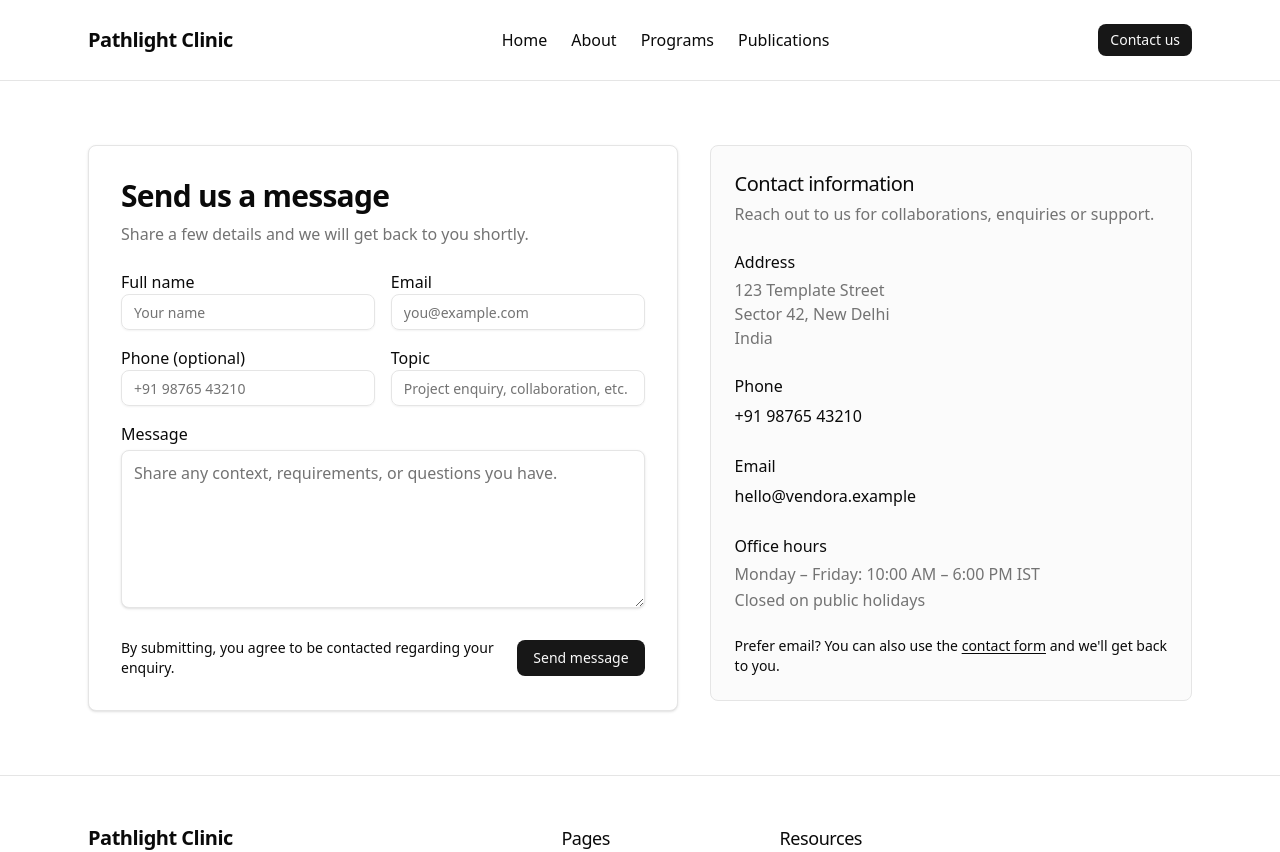
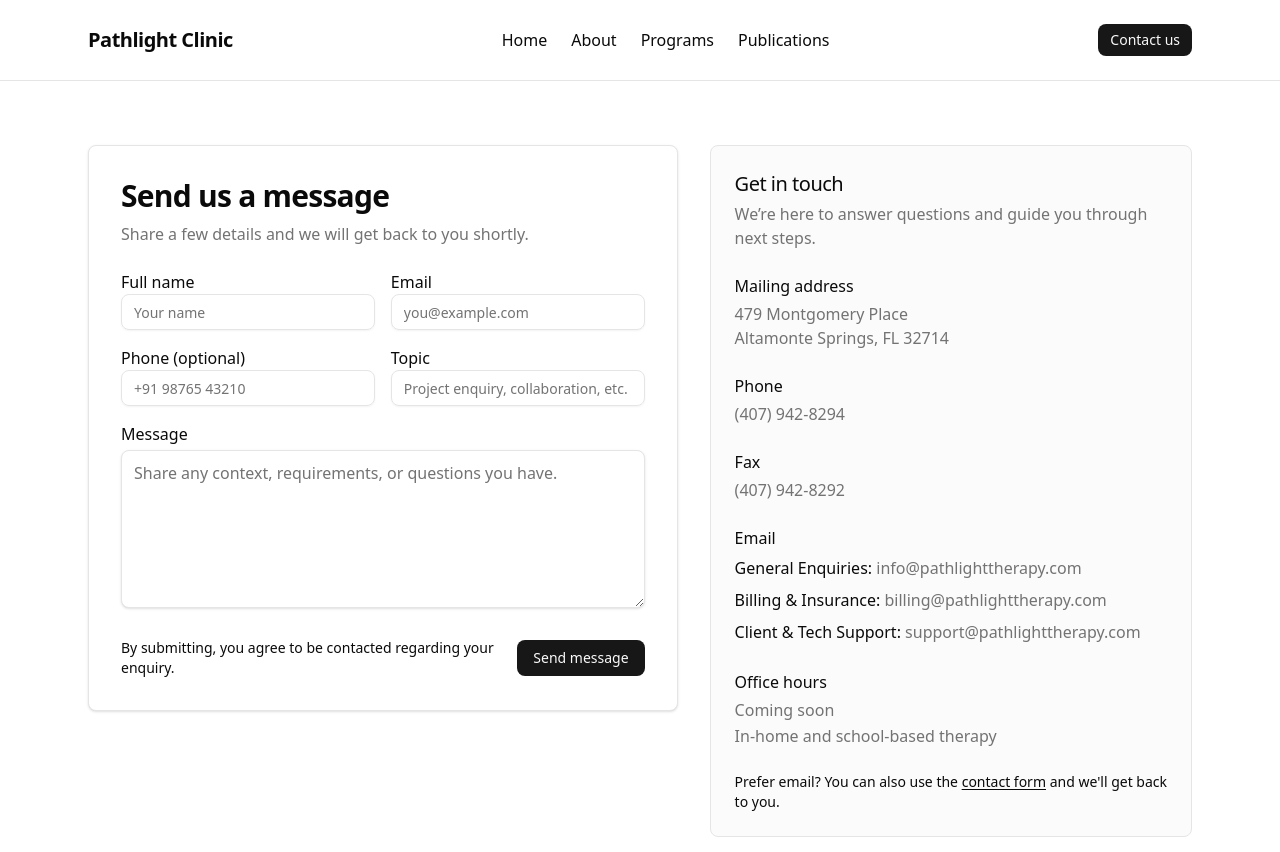
Before and after one commit to aryangulati2k3/pathlight-frontend, a Next.js app: page /contact in a window 1280 px wide. Shown: the top 852 px of the page. Built offline with nearby package versions, Linux system fonts and the light colour scheme.

Commit message:
Updated contact us page to support requested data from client

```diff
--- a/src/app/contact/page.tsx
+++ b/src/app/contact/page.tsx
@@ -4,9 +4,9 @@ import { ContactInfoPanel } from "@/components/contact/contact-info-panel";
 import { Section } from "@/components/layout/section";
 
 export const metadata = {
-  title: "Contact – Vendora Template",
+  title: "Contact – Pathlight Clinic",
   description:
-    "Get in touch about projects, collaborations, or enquiries related to the Vendora Next.js template.",
+    "Contact Pathlight Clinic for ABA therapy enquiries, insurance questions, and client support.",
 };
 
 export default function ContactPage() {
@@ -17,10 +17,26 @@ export default function ContactPage() {
           <ContactForm />
 
           <ContactInfoPanel
-            addressLines={["123 Template Street", "Sector 42, New Delhi", "India"]}
-            phone="+91 98765 43210"
-            email="hello@vendora.example"
-            officeHours={["Monday – Friday: 10:00 AM – 6:00 PM IST", "Closed on public holidays"]}
+            title="Get in touch"
+            description="We’re here to answer questions and guide you through next steps."
+            addressLines={["479 Montgomery Place", "Altamonte Springs, FL 32714"]}
+            phone="(407) 942-8294"
+            fax="(407) 942-8292"
+            emails={[
+              {
+                label: "General Enquiries",
+                value: "info@pathlighttherapy.com",
+              },
+              {
+                label: "Billing & Insurance",
+                value: "billing@pathlighttherapy.com",
+              },
+              {
+                label: "Client & Tech Support",
+                value: "support@pathlighttherapy.com",
+              },
+            ]}
+            officeHours={["Coming soon", "In-home and school-based therapy"]}
           />
         </div>
       </Section>
--- a/src/components/contact/contact-info-panel.tsx
+++ b/src/components/contact/contact-info-panel.tsx
@@ -4,24 +4,55 @@ import Link from "next/link";
 export interface ContactInfoPanelProps {
   title?: string;
   description?: string;
+
   addressLines?: string[];
+
   phone?: string;
   phoneLabel?: string;
+
+  fax?: string;
+  faxLabel?: string;
+
+  /**
+   * If provided, renders a labeled list of emails (recommended for Pathlight).
+   * Example:
+   *  [{ label: "Billing & insurance", value: "billing@..." }, ...]
+   */
+  emails?: { label: string; value: string }[];
+  emailsLabel?: string;
+
+  /**
+   * Backwards-compat: if you still pass a single email, it will render under emails.
+   */
   email?: string;
   emailLabel?: string;
+
   officeHours?: string[];
 }
 
 export function ContactInfoPanel({
   title = "Contact information",
-  description = "Reach out to us for collaborations, enquiries or support.",
+  description = "Reach out to us for enquiries or support.",
+
   addressLines,
+
   phone,
   phoneLabel = "Phone",
+
+  fax,
+  faxLabel = "Fax",
+
+  emails,
+  emailsLabel = "Email",
+
   email,
   emailLabel = "Email",
+
   officeHours,
 }: ContactInfoPanelProps) {
+  const normalizedEmails =
+    emails && emails.length > 0 ? emails : email ? [{ label: emailLabel, value: email }] : [];
+
   return (
     <aside className="space-y-6 rounded-md border bg-muted/40 p-6">
       <header className="space-y-1">
@@ -31,7 +62,7 @@ export function ContactInfoPanel({
 
       {addressLines && addressLines.length > 0 ? (
         <div className="space-y-1 text-sm">
-          <p className="text-label">Address</p>
+          <p className="text-label">Mailing address</p>
           <address className="text-muted not-italic">
             {addressLines.map((line) => (
               <div key={line}>{line}</div>
@@ -44,21 +75,34 @@ export function ContactInfoPanel({
         <div className="space-y-1 text-sm">
           <p className="text-label">{phoneLabel}</p>
           <p className="text-muted">
-            <a href={`tel:${phone}`} className="text-body underline-offset-2 hover:underline">
+            <a href={`tel:${phone}`} className="underline-offset-2 hover:underline">
               {phone}
             </a>
           </p>
         </div>
       ) : null}
 
-      {email ? (
+      {fax ? (
         <div className="space-y-1 text-sm">
-          <p className="text-label">{emailLabel}</p>
-          <p className="text-muted">
-            <a href={`mailto:${email}`} className="text-body underline-offset-2 hover:underline">
-              {email}
-            </a>
-          </p>
+          <p className="text-label">{faxLabel}</p>
+          <p className="text-muted">{fax}</p>
+        </div>
+      ) : null}
+
+      {normalizedEmails.length > 0 ? (
+        <div className="space-y-1 text-sm">
+          <p className="text-label">{emailsLabel}</p>
+
+          <ul className="space-y-1">
+            {normalizedEmails.map((e) => (
+              <li key={e.value} className="text-muted">
+                <span className="text-body font-medium">{e.label}:</span>{" "}
+                <a href={`mailto:${e.value}`} className="underline-offset-2 hover:underline">
+                  {e.value}
+                </a>
+              </li>
+            ))}
+          </ul>
         </div>
       ) : null}
 
```
